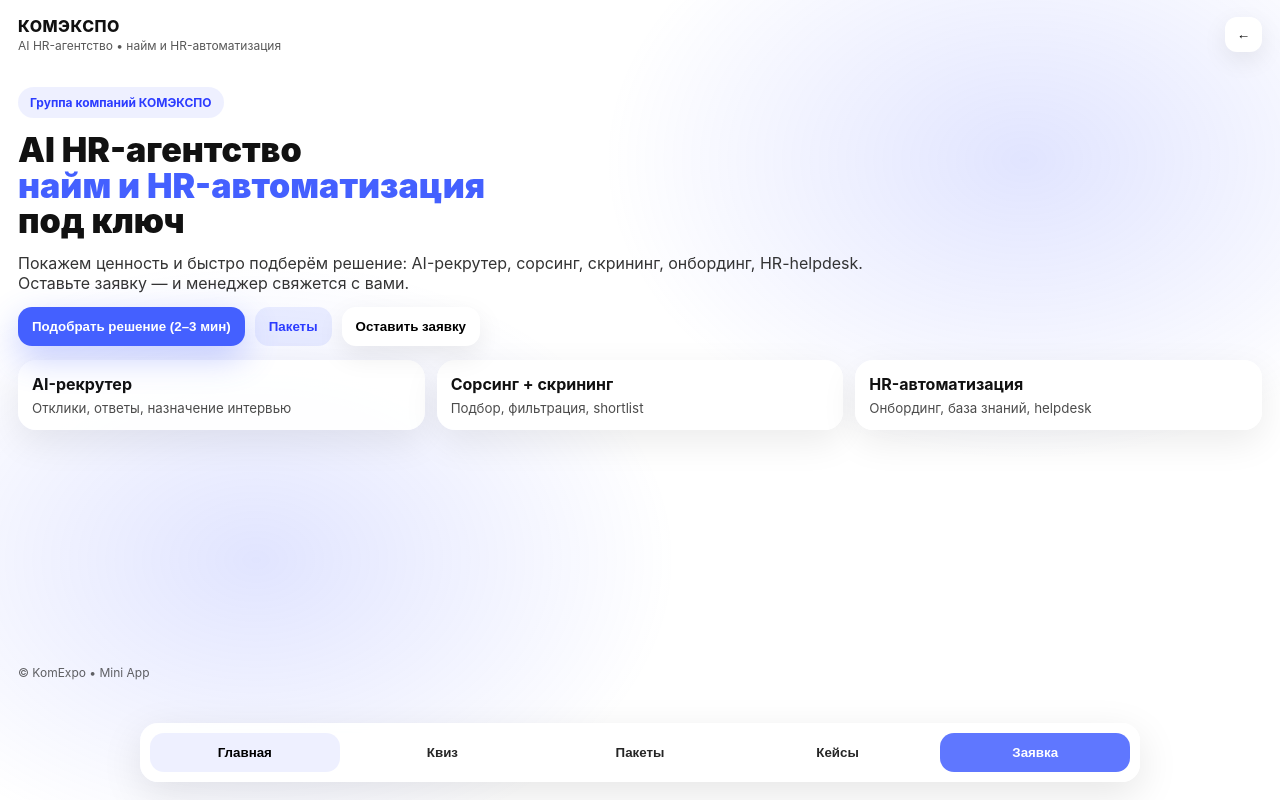
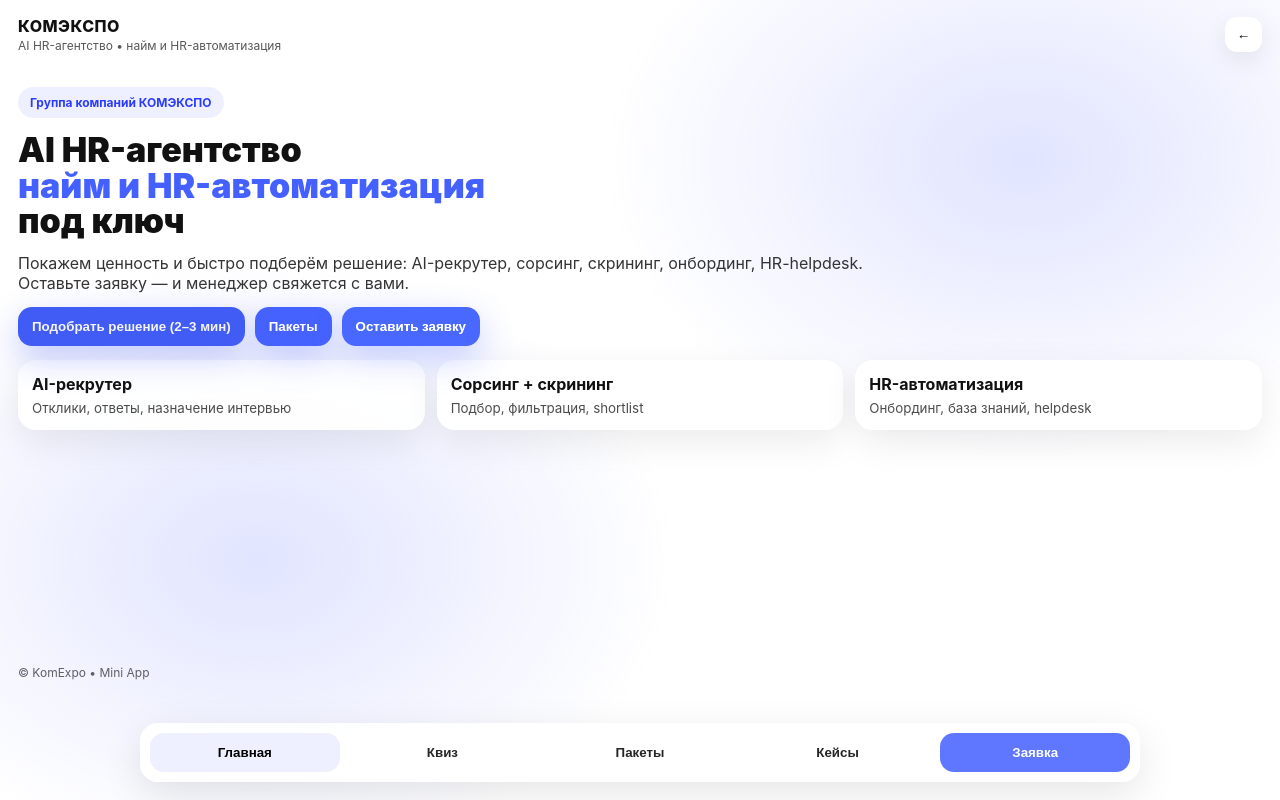
Before and after one commit to serge686/komexspo-miniapp, a Python web app: template templates/index.html in a window 1280 px wide. Run offline with Jinja, Linux system fonts and the light colour scheme; the template is opened without the code that fills it, so the values that code supplies are empty; some libraries are stand-ins or nearby versions.

Commit message:
unify button colors + slow shimmer on all

```diff
--- a/static/styles.css
+++ b/static/styles.css
@@ -28,65 +28,6 @@ body { font-family: Inter, system-ui, -apple-system, Segoe UI, Roboto, Arial, sa
   padding: 18px;
   padding-bottom: 110px; /* место под табы */
   overflow: auto;
-}
-
-/* ===== Shimmer / Shine for buttons (SLOW x3 + ALL buttons) ===== */
-
-/* чтобы блик не вылезал за края */
-.btn{
-  position: relative;
-  overflow: hidden;
-}
-
-/* сам блик */
-.btn::after{
-  content:"";
-  position:absolute;
-  top:-30%;
-  left:-70%;
-  width:45%;
-  height:160%;
-  transform: skewX(-20deg);
-  pointer-events:none;
-
-  background: linear-gradient(
-    90deg,
-    rgba(255,255,255,0) 0%,
-    rgba(255,255,255,.18) 40%,
-    rgba(255,255,255,.55) 50%,
-    rgba(255,255,255,.18) 60%,
-    rgba(255,255,255,0) 100%
-  );
-
-  opacity: 0;
-
-  /* ✅ Анимация на ВСЕХ кнопках, медленнее в 3 раза (2.8s -> 8.4s) */
-  animation: btnShine 8.4s ease-in-out infinite;
-}
-
-/* primary — ярче */
-.btn.primary::after{ opacity: .9; }
-/* остальные — спокойнее */
-.btn:not(.primary)::after{ opacity: .55; }
-
-/* на hover (на ПК) чуть быстрее, но всё равно медленно */
-@media (hover: hover){
-  .btn:hover::after{
-    animation-duration: 5.9s;
-  }
-}
-
-@keyframes btnShine{
-  0%   { left:-70%; opacity:0; }
-  10%  { opacity:1; }
-  45%  { left:130%; opacity:1; }
-  46%  { opacity:0; }
-  100% { left:130%; opacity:0; }
-}
-
-/* уважение к настройке "без анимаций" */
-@media (prefers-reduced-motion: reduce){
-  .btn::after{ animation:none !important; display:none; }
 }
 
 .tabs{
@@ -135,17 +76,81 @@ body { font-family: Inter, system-ui, -apple-system, Segoe UI, Roboto, Arial, sa
 }
 
 .actions{ display:flex; gap:10px; flex-wrap:wrap; margin: 14px 0; }
+
+/* ===== BUTTONS: one blue color + left-to-right slightly lighter ===== */
 .btn{
-  border:0; cursor:pointer;
+  border:0;
+  cursor:pointer;
   padding: 12px 14px;
   border-radius: 14px;
-  background: #fff;
-  box-shadow: 0 10px 28px rgba(0,0,0,.08);
+
+  background:#4460ff;
+  color:#fff;
   font-weight: 700;
+
+  box-shadow: 0 12px 34px rgba(68,96,255,.30);
+
+  position: relative;
+  overflow: hidden;
 }
-.btn.primary{ background:#4460ff; color:#fff; box-shadow: 0 12px 34px rgba(68,96,255,.30); }
-.btn.ghost{ background: rgba(68,96,255,.10); color:#2c3cff; box-shadow:none; }
 
+/* оставляем классы, но по цвету они одинаковые */
+.btn.primary,
+.btn.ghost{
+  background:#4460ff;
+  color:#fff;
+  box-shadow: 0 12px 34px rgba(68,96,255,.30);
+}
+
+/* слева направо делаем чуть светлее (только верхние кнопки в .actions) */
+.actions .btn:nth-child(1){ filter: brightness(0.96); }
+.actions .btn:nth-child(2){ filter: brightness(1.02); }
+.actions .btn:nth-child(3){ filter: brightness(1.08); }
+.actions .btn:nth-child(4){ filter: brightness(1.14); }
+.actions .btn:nth-child(5){ filter: brightness(1.20); }
+
+/* ===== Shimmer / Shine for buttons (SLOW x3 + ALL buttons) ===== */
+.btn::after{
+  content:"";
+  position:absolute;
+  top:-30%;
+  left:-70%;
+  width:45%;
+  height:160%;
+  transform: skewX(-20deg);
+  pointer-events:none;
+
+  background: linear-gradient(
+    90deg,
+    rgba(255,255,255,0) 0%,
+    rgba(255,255,255,.18) 40%,
+    rgba(255,255,255,.55) 50%,
+    rgba(255,255,255,.18) 60%,
+    rgba(255,255,255,0) 100%
+  );
+
+  opacity: .85;
+  animation: btnShine 8.4s ease-in-out infinite; /* медленнее в 3 раза */
+}
+
+/* hover — чуть быстрее, но всё равно медленно */
+@media (hover: hover){
+  .btn:hover::after{ animation-duration: 5.9s; }
+}
+
+@keyframes btnShine{
+  0%   { left:-70%; opacity:0; }
+  10%  { opacity:1; }
+  45%  { left:130%; opacity:1; }
+  46%  { opacity:0; }
+  100% { left:130%; opacity:0; }
+}
+
+@media (prefers-reduced-motion: reduce){
+  .btn::after{ animation:none !important; display:none; }
+}
+
+/* ===== Cards / Layout ===== */
 .cards{ display:grid; grid-template-columns: repeat(3, minmax(0,1fr)); gap:12px; margin-top: 14px; }
 .cards.two{ grid-template-columns: repeat(2, minmax(0,1fr)); }
 .card{
```
